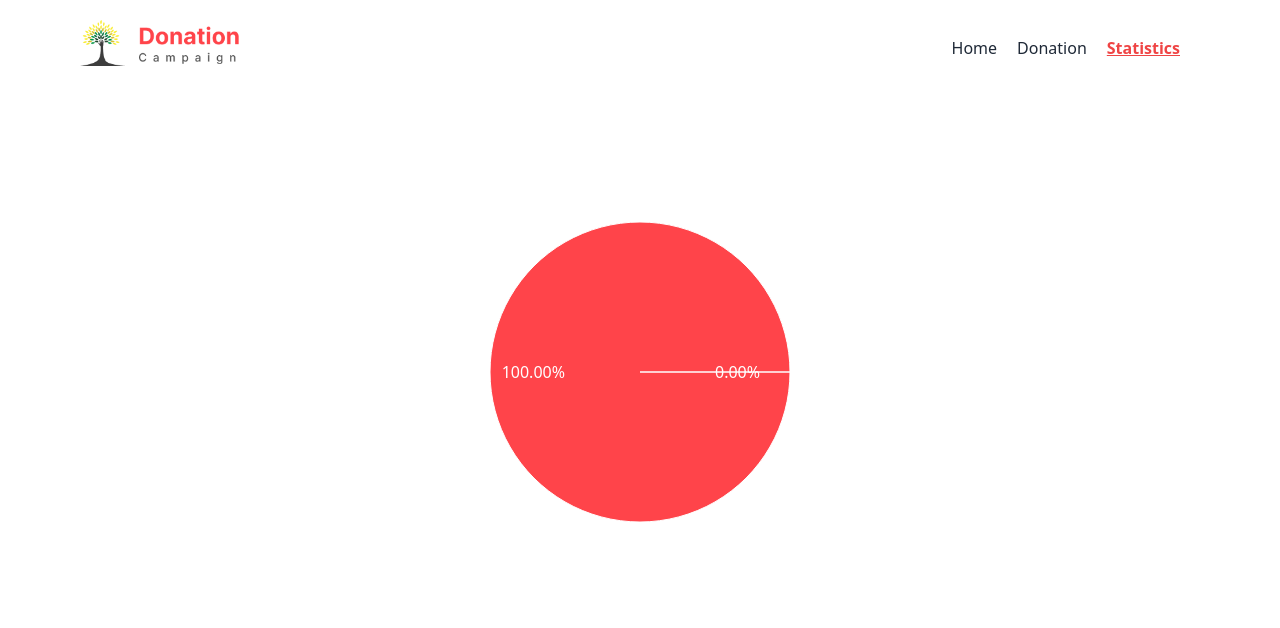
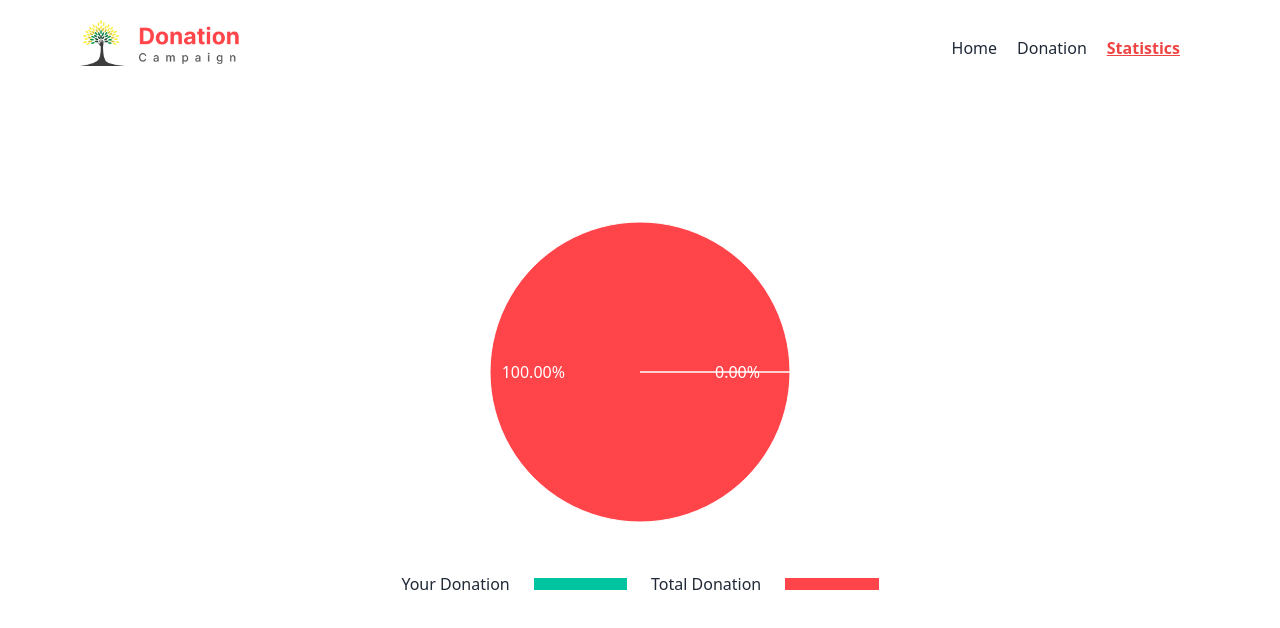
Before and after one commit to Rahidapriya/Donation-Campaign, a React (Vite) app: page /Statistics in a window 1280 px wide. Shown: the top 628 px of the page. Built offline with nearby package versions, Linux system fonts and the light colour scheme.

Commit message:
added lebel in piChart

```diff
--- a/src/components/header/banner/Banner.jsx
+++ b/src/components/header/banner/Banner.jsx
@@ -15,7 +15,7 @@ const Banner = () => {
   const overlayStyle = {
     position: 'absolute',
     inset: 0,
-    backgroundColor: 'rgba(255, 255, 255, 0.5)',
+    backgroundColor: 'rgba(255, 255, 255, 0.95)',
     mixBlendMode: 'lighten',
   };
 
--- a/src/pages/card/SingleCard.jsx
+++ b/src/pages/card/SingleCard.jsx
@@ -1,4 +1,5 @@
-import React from 'react';
+/* eslint-disable react/prop-types */
+
 import'./singleCard.css';
 import swal from 'sweetalert';
 const SingleCard = ({card}) => {
--- a/src/pages/statistics/Statistics.jsx
+++ b/src/pages/statistics/Statistics.jsx
@@ -1,23 +1,29 @@
-import React from 'react';
+
 import { PieChart, Pie, Cell, ResponsiveContainer } from 'recharts';
 
 const COLORS = ['#FF444A', '#00C49F'];
+const clr_red={
+    background:'#FF444A'
+};
+const clr_green={
+    background:'#00C49F'
+};
 
 const RADIAN = Math.PI / 180;
-const renderCustomizedLabel = ({ cx, cy, midAngle, innerRadius, outerRadius, percent, index }) => {
+const renderCustomizedLabel = ({ cx, cy, midAngle, innerRadius, outerRadius, percent}) => {
   const radius = innerRadius + (outerRadius - innerRadius) * 0.5;
   const x = cx + radius * Math.cos(-midAngle * RADIAN);
   const y = cy + radius * Math.sin(-midAngle * RADIAN);
 
   return (
     <text x={x} y={y} fill="white" textAnchor={x > cx ? 'start' : 'end'} dominantBaseline="central">
-      {`${(percent * 100).toFixed(2)}%`} {/* Display percentages with two decimal places */}
+      {`${(percent * 100).toFixed(2)}%`}
     </text>
   );
 };
 
 const Statistics = () => {
-  const localStorageLength = localStorage.length;
+//   const localStorageLength = localStorage.length;
   const donationItems = JSON.parse(localStorage.getItem('donation'));
   const donationItemsLength = donationItems ? donationItems.length : 0;
 
@@ -29,7 +35,8 @@ const groupAPercentage=(100-groupBPercentage);
   ];
 
   return (
-    <div className='mt-24'>
+    <div>
+        <div className='mt-24'>
       <ResponsiveContainer width="100%" height={400}>
         <PieChart>
           <Pie
@@ -49,6 +56,17 @@ const groupAPercentage=(100-groupBPercentage);
         </PieChart>
       </ResponsiveContainer>
     </div>
+    <div className='flex justify-center items-center gap-6 '>
+
+        <p>Your Donation</p>
+        <div className='w-1/12 h-3 ' style={clr_green}></div>
+
+
+        <p>Total Donation</p>
+        <div className='w-1/12 h-3 bg-red-500' style={clr_red}></div>
+    </div>
+    </div>
+
   );
 };
 
```
